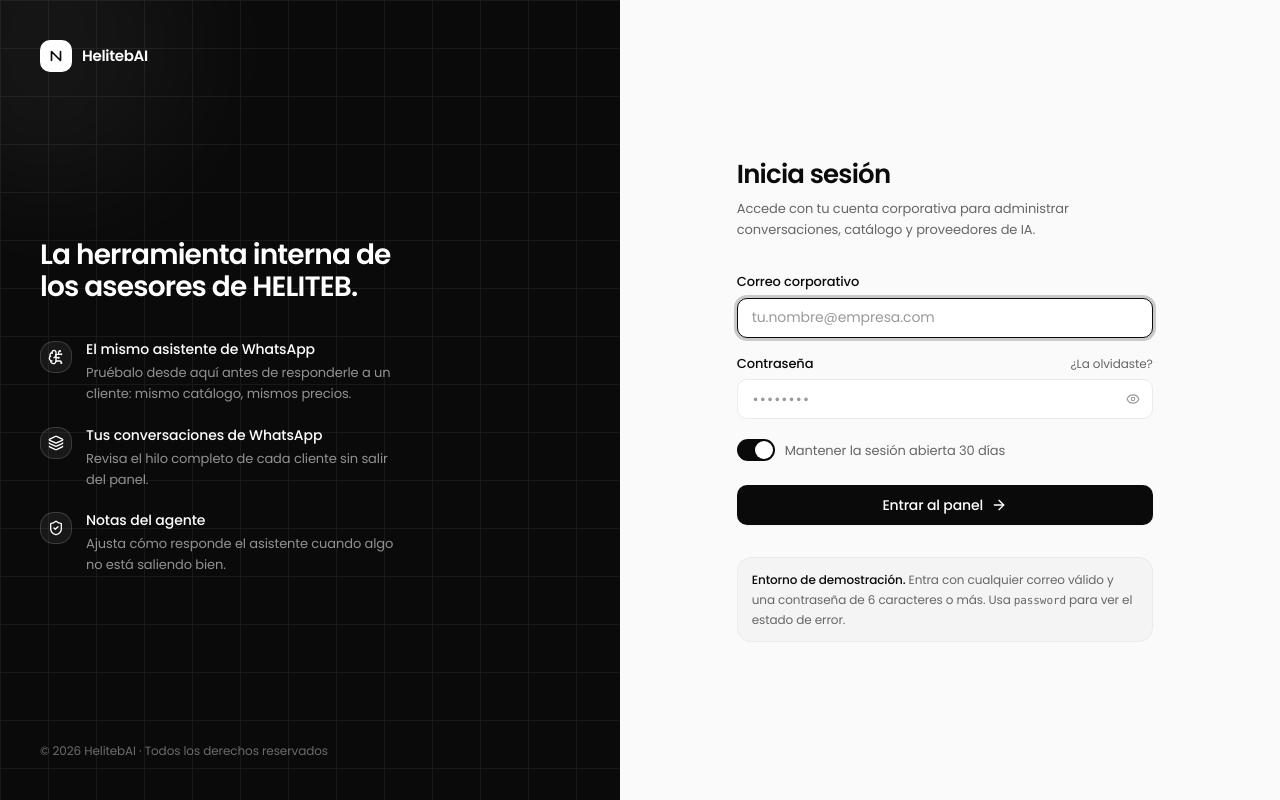
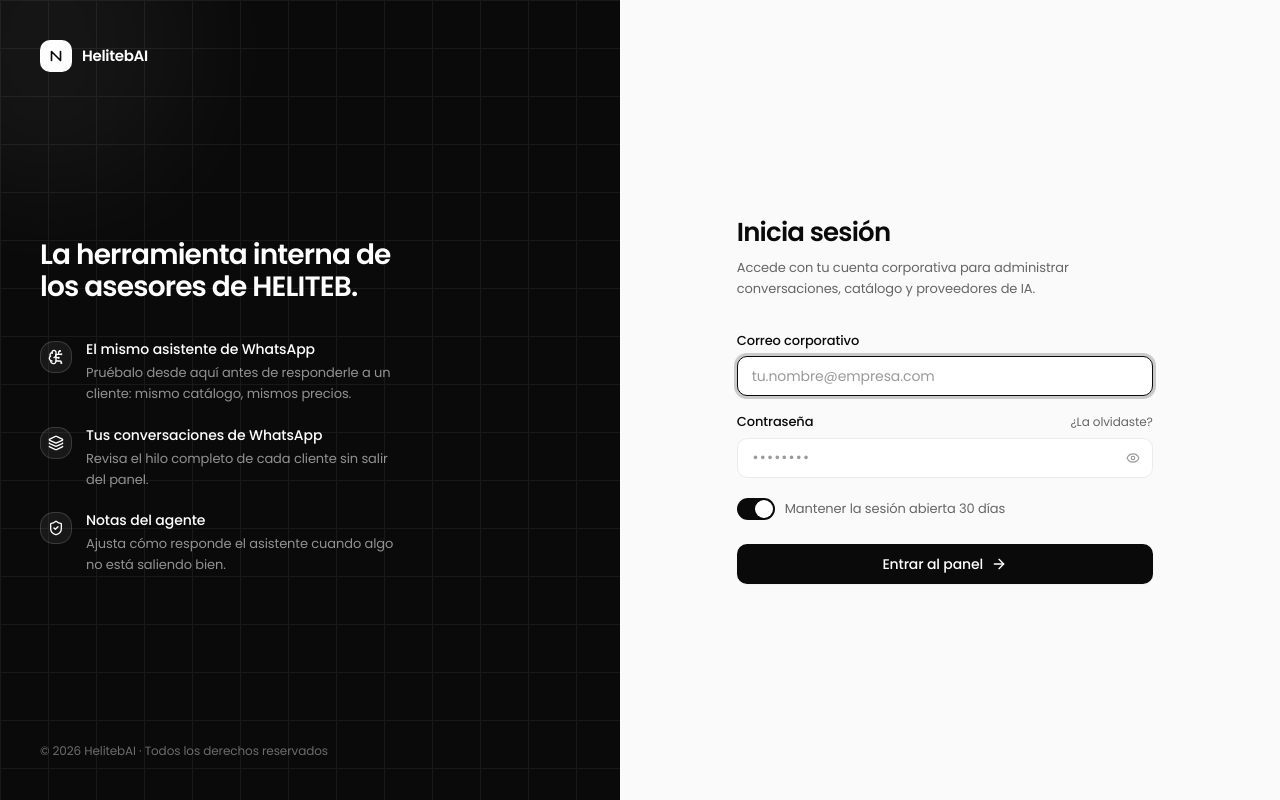
Before and after one commit to Armandoj1/BotHeliteb, an Astro site in the folder Front/: page /login in a window 1280 px wide. Built offline with nearby package versions, Linux system fonts and the light colour scheme; Astro itself is replaced by a stand-in of ours; no server answers.

Commit message:
Quita el aviso de "entorno de demostración" del login real
Quedó de cuando el login era simulado (decía "entra con cualquier
correo válido"); confundía a un usuario real, y el login ya valida
credenciales de verdad contra la base de datos hace rato.

```diff
--- a/Front/src/components/auth/LoginPanel.tsx
+++ b/Front/src/components/auth/LoginPanel.tsx
@@ -37,12 +37,6 @@
           <div className="mt-8">
             <LoginForm />
           </div>
-
-          <p className="mt-8 rounded-lg border border-border bg-surface-muted px-3.5 py-3 text-[12px] leading-relaxed text-muted">
-            <span className="font-medium text-foreground">Entorno de demostración.</span> Entra con
-            cualquier correo válido y una contraseña de 6 caracteres o más. Usa{' '}
-            <code className="font-mono text-[11px]">password</code> para ver el estado de error.
-          </p>
         </motion.div>
       </main>
     </div>
```
